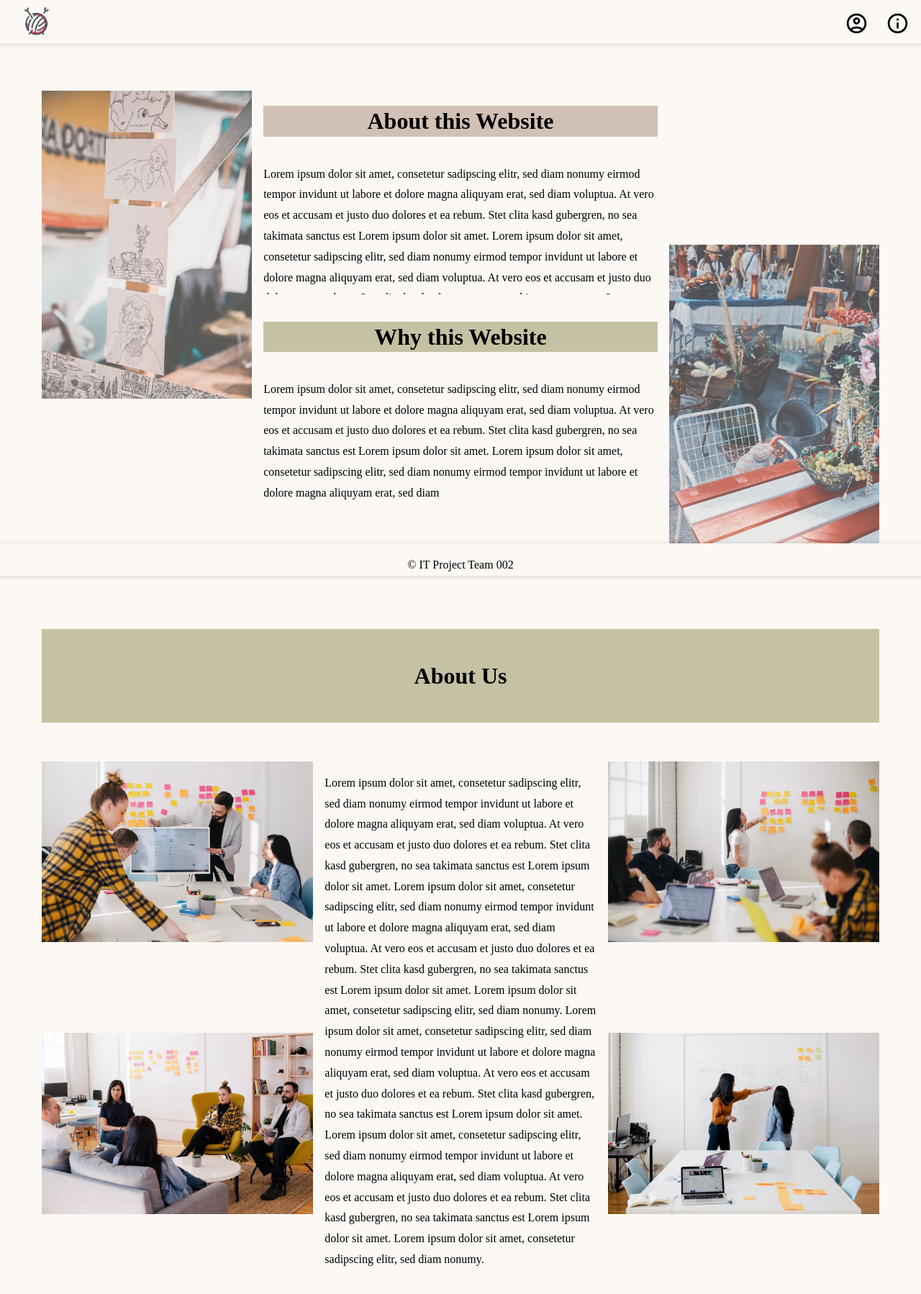
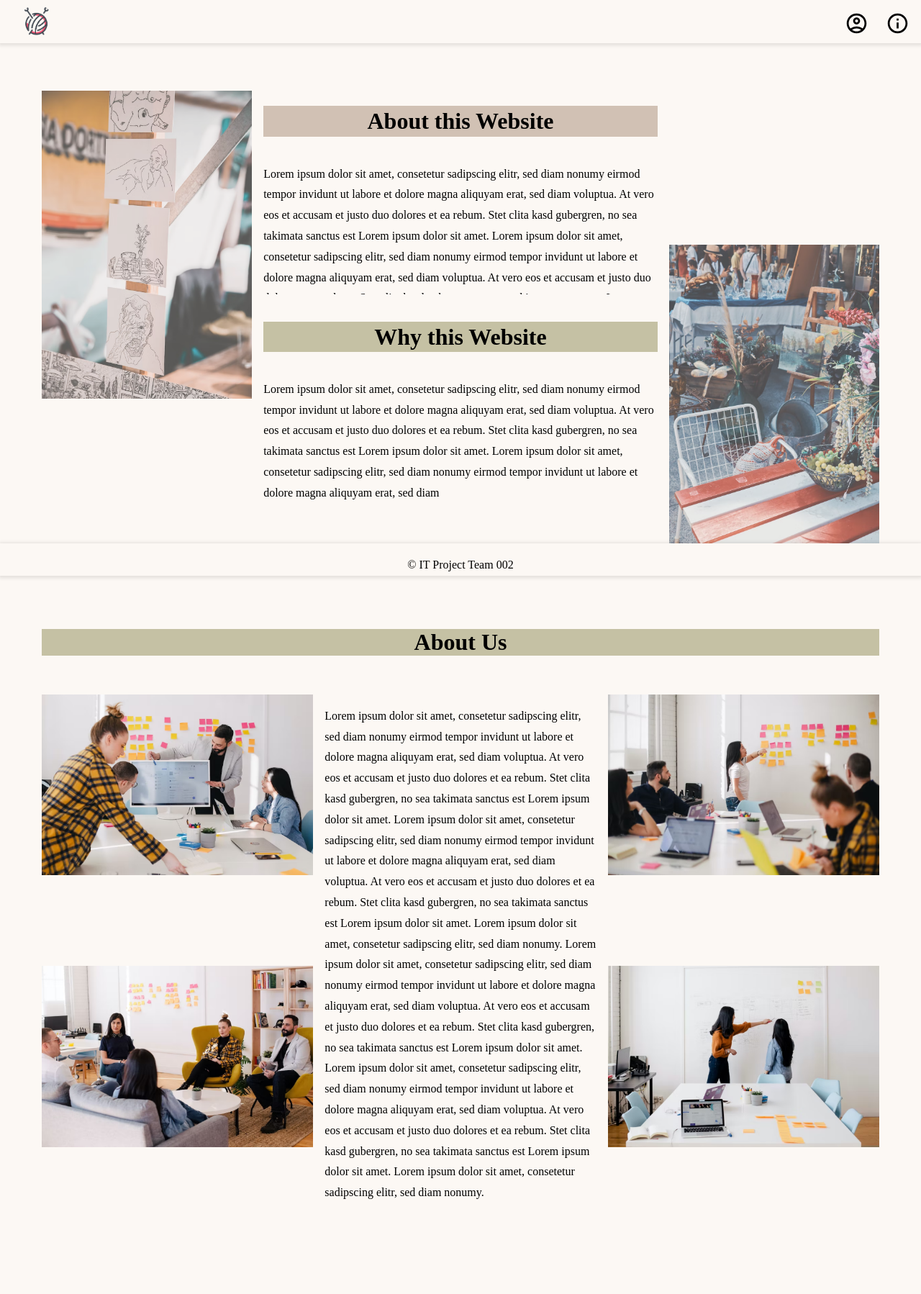
Before and after one commit to IT-Project-002/Frontend, a React (Create React App) app: page /user/about in a window 1280 px wide. Shown: the top 1798 px of the page at 72% size. Built offline with nearby package versions, Linux system fonts and the light colour scheme.

Commit message:
about page responsive fixed

```diff
--- a/src/css/about.css
+++ b/src/css/about.css
@@ -81,7 +81,7 @@ p {
   grid-area: about-us;
   display: grid;
   grid-template-columns: 1fr 1fr 1fr;
-  grid-template-rows: 0.5fr 1fr 1fr;
+  grid-template-rows: 0.6fr 1fr 1fr;
   grid-column-gap: 1rem;
   grid-row-gap: 2rem;
   grid-template-areas:
@@ -121,9 +121,16 @@ p {
   grid-area: aboutUsContent;
 }
 
+@media screen and (max-width: 1485px){
+  .about-us-container {
+    grid-template-rows: 0.1fr 1fr 1fr;
+  }
+}
+
 @media screen and (max-width: 1250px) {
   .about-us-container {
     grid-template-columns: 1fr 2fr 1fr;
+    grid-template-rows: 0.35fr 1fr 1fr;
   }
   .about-web-container {
     grid-template-columns: 0.8fr 2fr 0.8fr;
@@ -135,7 +142,7 @@ p {
     grid-area: about-us;
     display: grid;
     grid-template-columns: 1fr 1fr 1fr 1fr;
-    grid-template-rows: 0.5fr 0.5fr 1fr;
+    grid-template-rows: 0.3fr 0.5fr 1fr;
     grid-column-gap: 1rem;
     grid-row-gap: 2rem;
     grid-template-areas:
@@ -153,7 +160,7 @@ p {
     grid-area: about-us;
     display: grid;
     grid-template-columns: 1fr 1fr 1fr 1fr;
-    grid-template-rows: 0.3fr 0.3fr 1fr;
+    grid-template-rows: 0.2fr 0.3fr 1fr;
     grid-column-gap: 1rem;
     grid-row-gap: 2rem;
     grid-template-areas:
@@ -165,7 +172,7 @@ p {
     grid-area: about-website;
     display: grid;
     grid-template-columns: 1fr 3fr;
-    grid-template-rows: 0.5fr 1fr 0.5fr 1fr;
+    grid-template-rows: 0.1fr 1fr 0.1fr 1fr;
     grid-column-gap: 1rem;
     grid-template-areas:
       "item1  aboutThisWebsiteHeading"
```
